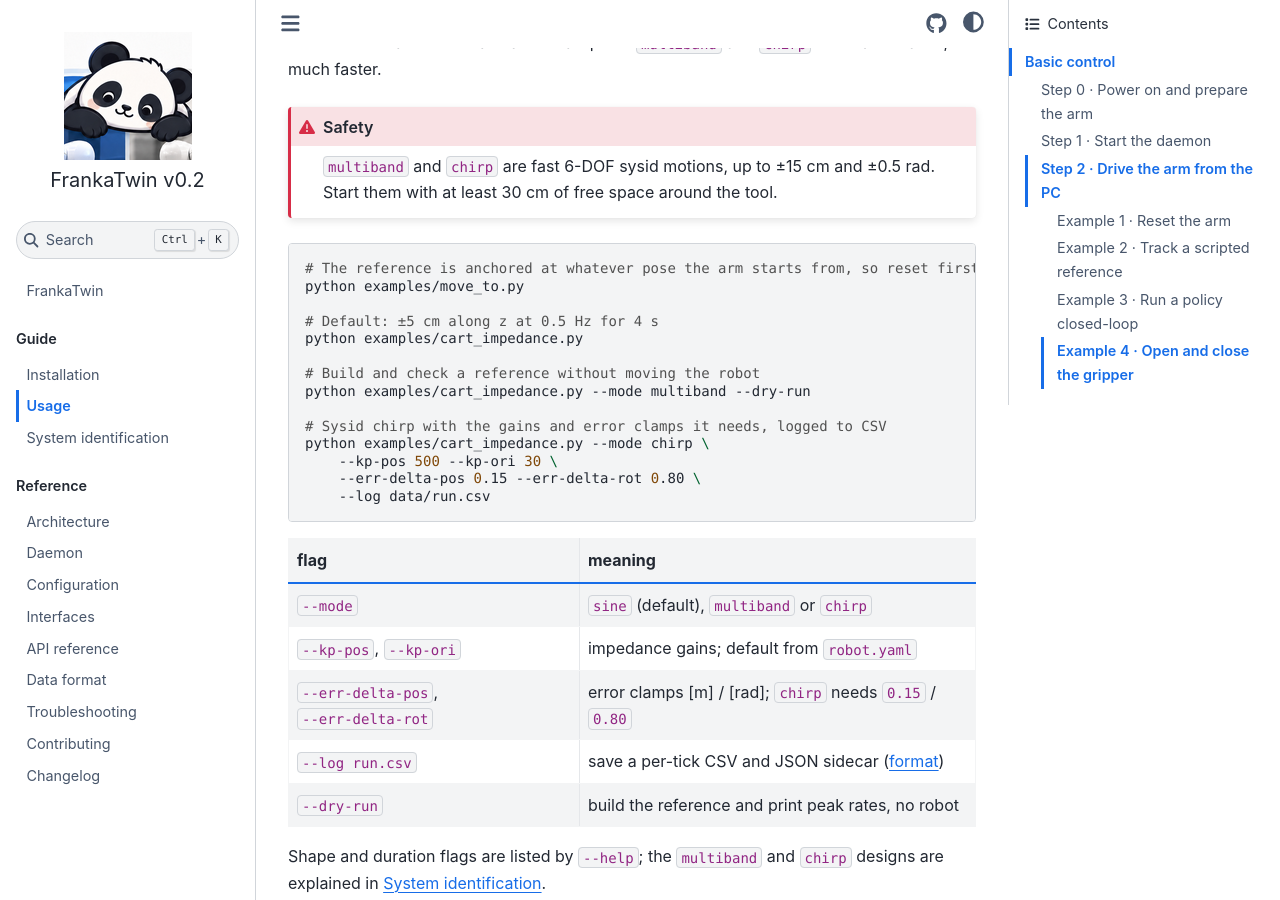
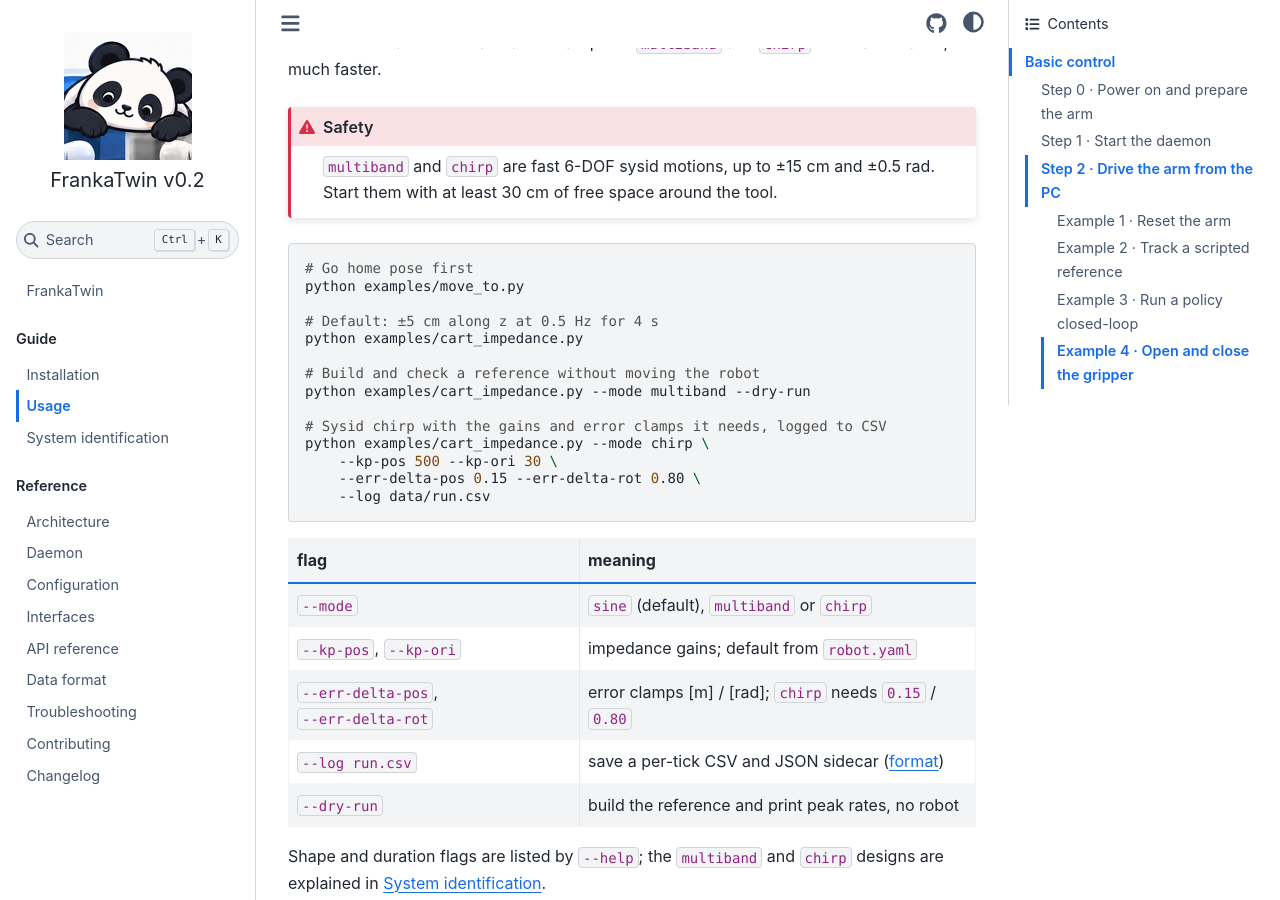
Before and after one commit to tsrobcvai/frankatwin, a Sphinx documentation site: the page built from docs/usage.md, in a window 1280 px wide and 900 px high, scrolled down 2303 px. Built offline with Sphinx 7.4.7 and the Sphinx Book theme 1.1.4, drawn with Linux system fonts in a browser that asks for light colours.

Commit message:
docs(usage): shorter comment on the reset that precedes Example 2
Co-Authored-By: Claude Opus 5 <noreply@anthropic.com>

````diff
--- a/docs/usage.md
+++ b/docs/usage.md
@@ -98,7 +98,7 @@ rad. Start them with at least 30 cm of free space around the tool.
 :::
 
 ```bash
-# The reference is anchored at whatever pose the arm starts from, so reset first
+# Go home pose first
 python examples/move_to.py
 
 # Default: ±5 cm along z at 0.5 Hz for 4 s
````
